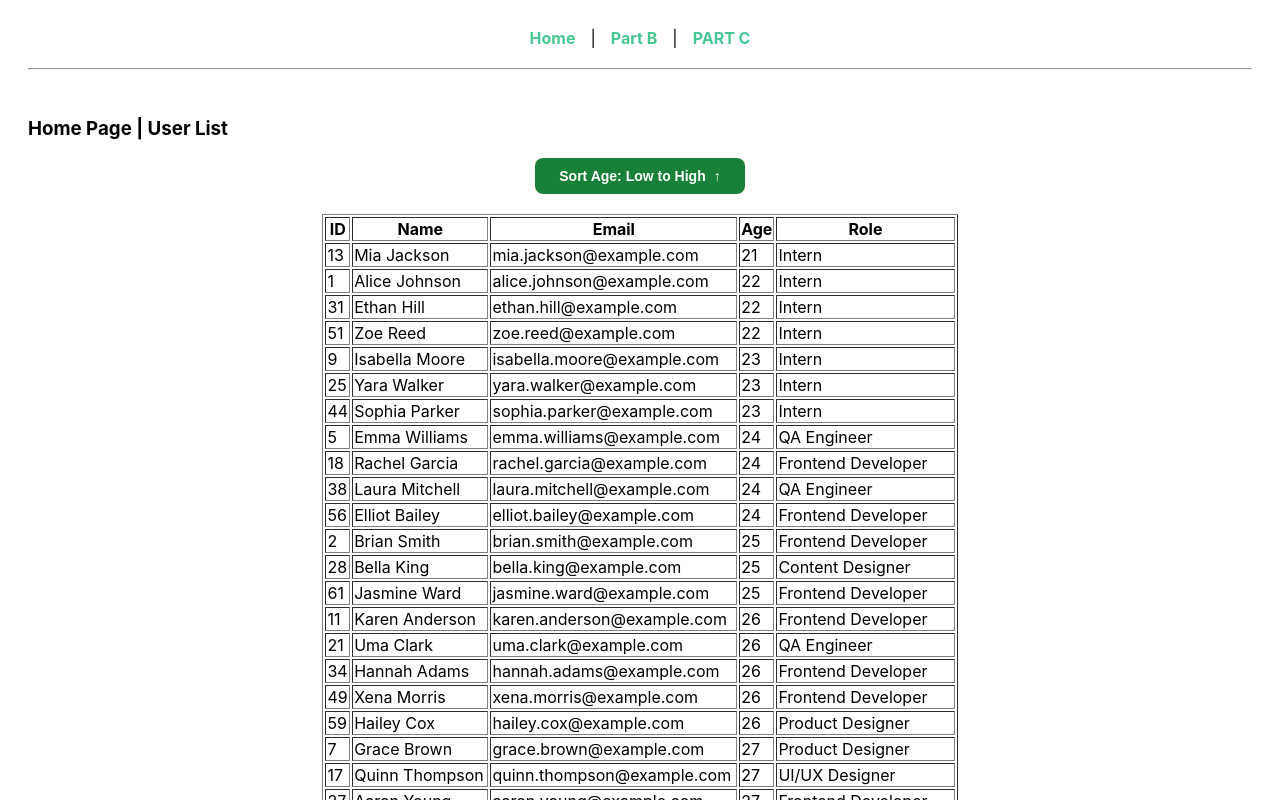
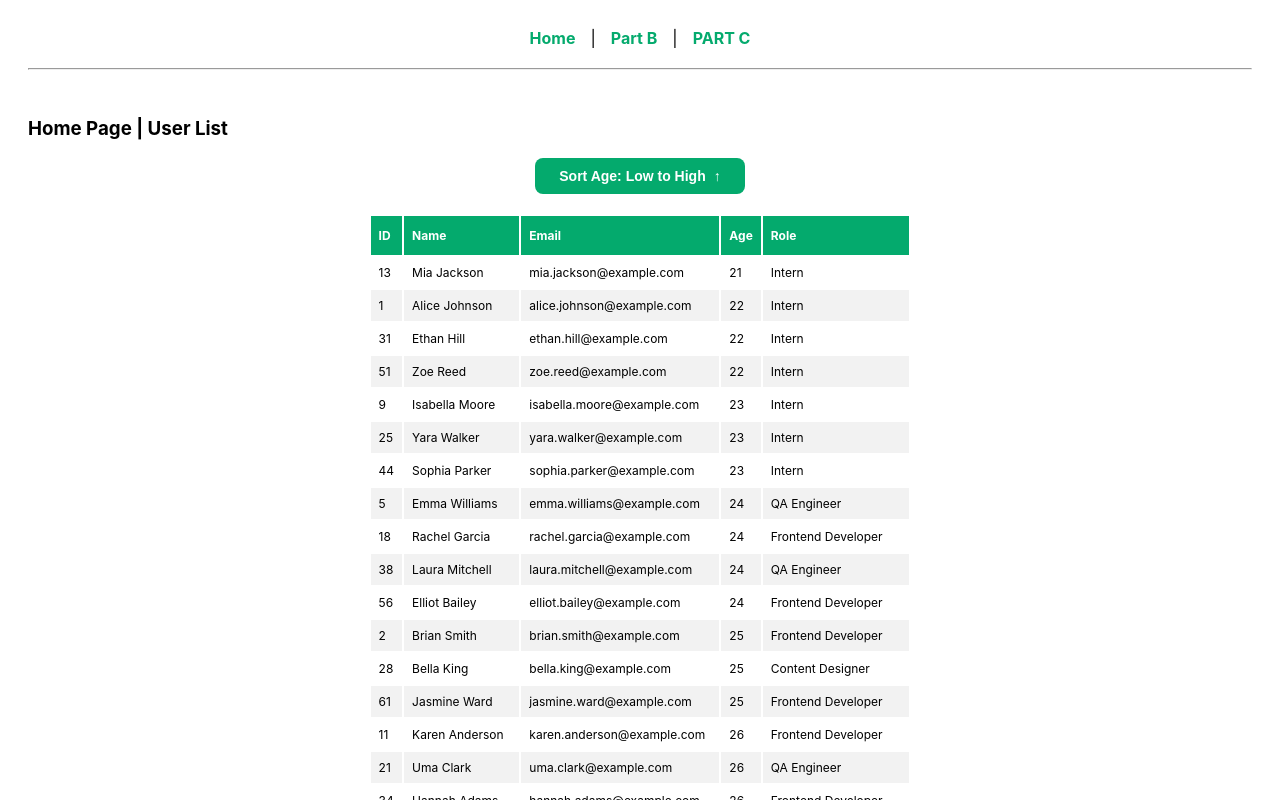
Before and after one commit to khunjutamat/jtk-frontend-assignment, a Nuxt app: page / in a window 1280 px wide. Shown: the top 800 px of the page. Built offline with nearby package versions, Linux system fonts and the light colour scheme.

Commit message:
update: table style

```diff
--- a/app.vue
+++ b/app.vue
@@ -29,7 +29,7 @@
 
 .nav-item {
   text-decoration: none;
-  color: #24bd7dd7;
+  color: #04AA6D;
   font-weight: bold;
 }
 
--- a/components/userList.vue
+++ b/components/userList.vue
@@ -6,7 +6,7 @@
         </button>
     </div>
 
-    <table border="1" class="data-table">
+    <table class="data-table">
       <thead>
         <tr>
           <th>ID</th>
@@ -67,6 +67,24 @@ export default {
 
 .data-table {
     justify-self: center;
+
+    td, th {
+      border: 0px solid #ddd;
+      padding: 8px;
+      font-size: 12px;
+    }
+
+    tr:nth-child(even){background-color: #f2f2f2;}
+
+    tr:hover {background-color: #ddd;}
+
+    th {
+      padding-top: 12px;
+      padding-bottom: 12px;
+      text-align: left;
+      background-color: #04AA6D;
+      color: white;
+    }
 }
 
 
@@ -78,7 +96,7 @@ export default {
 
 
 .toggle-btn {
-  background: #188038;;
+  background: #04AA6D;
   color: #fff;
   border: none;
   padding: 10px 24px;
@@ -93,7 +111,7 @@ export default {
 }
 
 .toggle-btn:hover {
-    background-color: #0bb870;
+    background-color: #008f54;
 }
 
 
```
